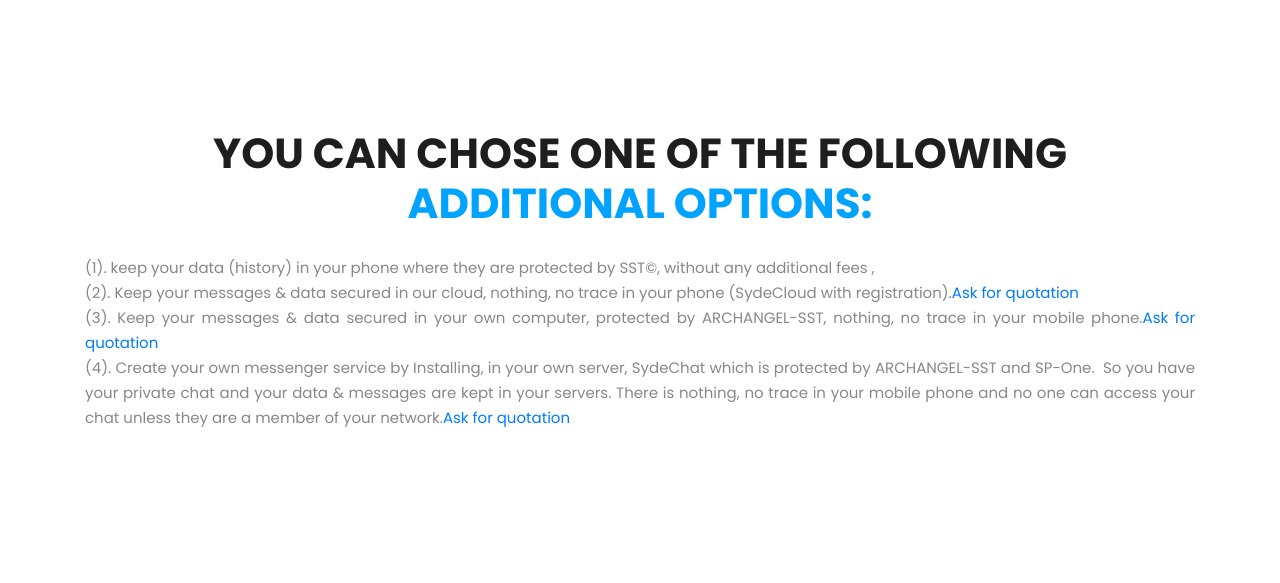
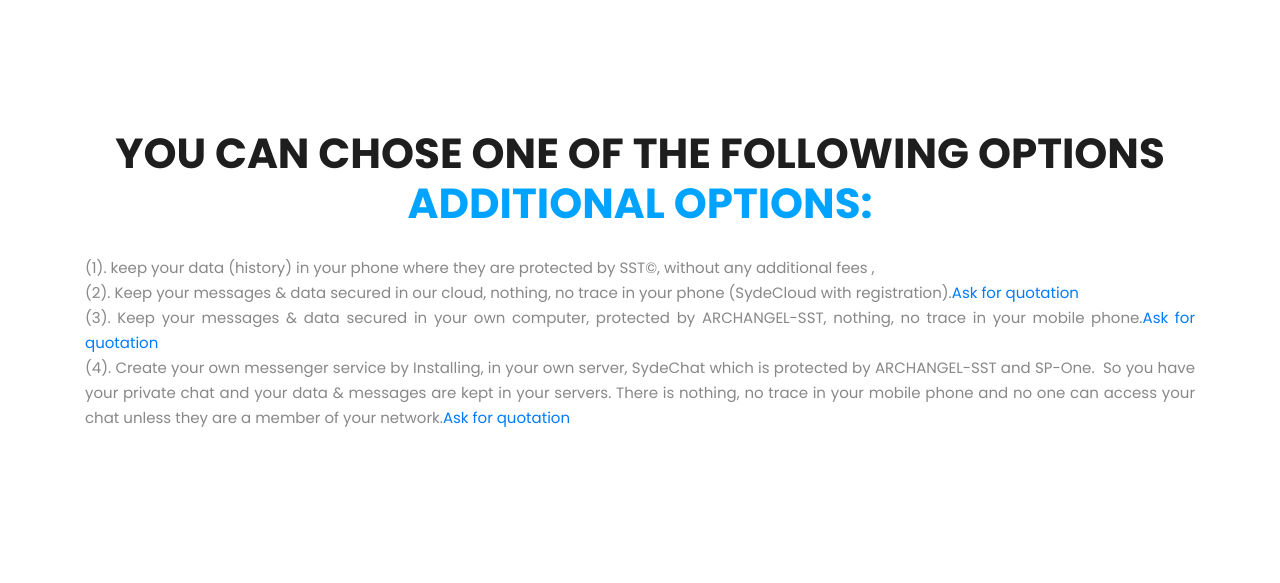
Before and after one commit to sydeproducts/sydechat, a plain HTML site: page index.html in a window 1280 px wide. Shown: the part 2240-2823 px from the top of the page. Drawn offline with Linux system fonts and the light colour scheme.

Commit message:
Update index.html

```diff
--- a/index.html
+++ b/index.html
@@ -215,7 +215,7 @@ document.oncontextmenu=new Function("alert(message);return false")
 						<br>
 						<br>
 
-                        <p>		1. CALL
+                        			<p>	1. CALL
 						<br> 	2. VIDEO CALL
 						<br>	3. Video conference with more than 10 participants
 						<br>	4. Create groups and organize virtual meeting with
@@ -307,7 +307,7 @@ window.onclick = function(event) {
             <div class="left-text">
 				<div class="center-heading">
 					<div class="left-text">
-                        <h2 class="col-xl-20" >YOU CAN CHOSE ONE OF THE FOLLOWING
+                        <h2 class="col-xl-20" >YOU CAN CHOSE ONE OF THE FOLLOWING OPTIONS
 				<br><em>ADDITIONAL OPTIONS:</em></h2>
 				<p class="text-justify">
 					(1). keep your data (history) in your phone where they are protected by SST©, without any additional fees ,
```
Lines whose indentation alone changed are shown as unchanged.
